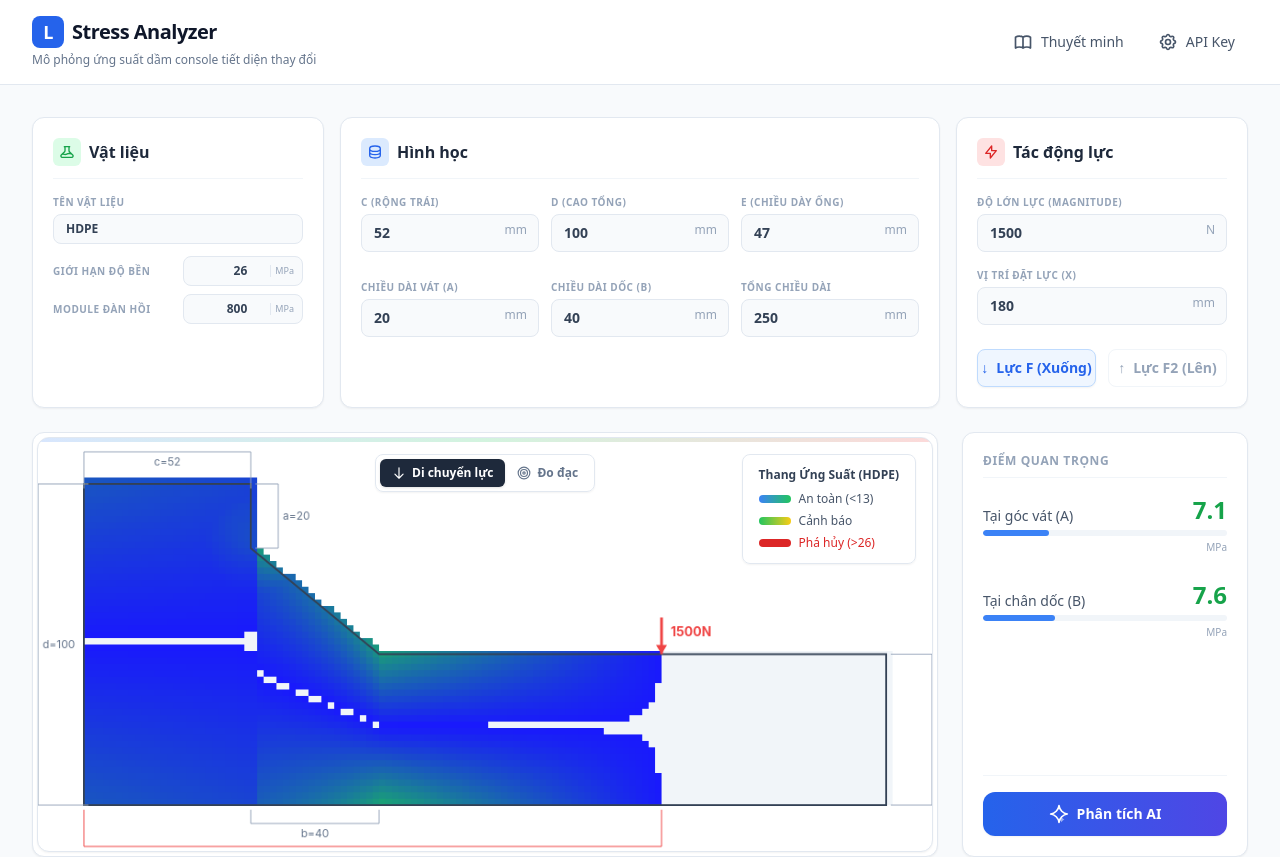
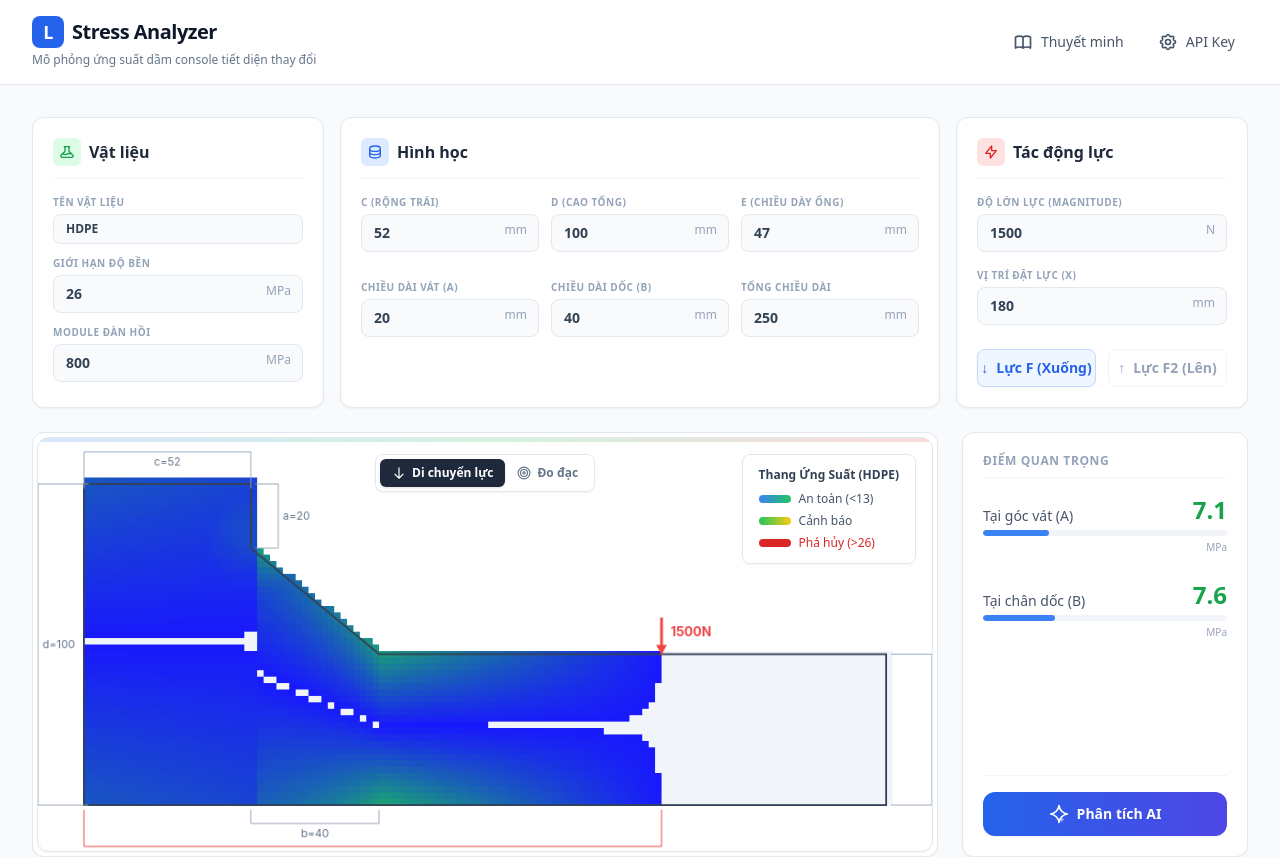
Before and after one commit to OceanHpCK/stress-analysis, a React (Vite) app: page / in a window 1280 px wide. Shown: the top 857 px of the page. Built offline with nearby package versions, Linux system fonts and the light colour scheme.

Commit message:
style: Use standard InputGroup for Material properties to match Geometry section

```diff
--- a/components/Controls.tsx
+++ b/components/Controls.tsx
@@ -91,34 +91,19 @@ const Controls: React.FC<Props> = ({
           </div>
 
           {/* Aligned Material Properties */}
-          <div className="space-y-2">
-            {/* Giới hạn độ bền */}
-            <div className="flex items-center justify-between gap-3">
-              <label className="text-[10px] font-bold text-slate-400 uppercase tracking-wider whitespace-nowrap">Giới hạn độ bền</label>
-              <div className="flex items-center bg-slate-50 border border-slate-200 rounded-lg px-2 w-[120px]">
-                <input
-                  type="number"
-                  value={material.yieldStrength}
-                  onChange={(e) => handleMaterialChange('yieldStrength', e.target.value)}
-                  className="w-full bg-transparent border-none text-xs font-semibold text-slate-700 focus:ring-0 outline-none py-1.5 text-right pr-1"
-                />
-                <span className="text-[9px] text-slate-400 font-medium select-none shrink-0 border-l border-slate-200 pl-1 ml-1 h-3 flex items-center">MPa</span>
-              </div>
-            </div>
-
-            {/* Module đàn hồi */}
-            <div className="flex items-center justify-between gap-3">
-              <label className="text-[10px] font-bold text-slate-400 uppercase tracking-wider whitespace-nowrap">Module đàn hồi</label>
-              <div className="flex items-center bg-slate-50 border border-slate-200 rounded-lg px-2 w-[120px]">
-                <input
-                  type="number"
-                  value={material.modulus}
-                  onChange={(e) => handleMaterialChange('modulus', e.target.value)}
-                  className="w-full bg-transparent border-none text-xs font-semibold text-slate-700 focus:ring-0 outline-none py-1.5 text-right pr-1"
-                />
-                <span className="text-[9px] text-slate-400 font-medium select-none shrink-0 border-l border-slate-200 pl-1 ml-1 h-3 flex items-center">MPa</span>
-              </div>
-            </div>
+          <div className="space-y-3">
+            <InputGroup
+              label="Giới hạn độ bền"
+              value={material.yieldStrength}
+              unit="MPa"
+              onChange={(v) => handleMaterialChange('yieldStrength', v)}
+            />
+            <InputGroup
+              label="Module đàn hồi"
+              value={material.modulus}
+              unit="MPa"
+              onChange={(v) => handleMaterialChange('modulus', v)}
+            />
           </div>
         </div>
       </div>
```
